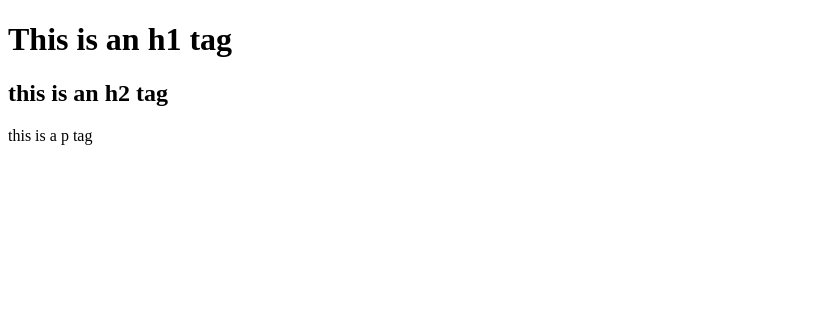
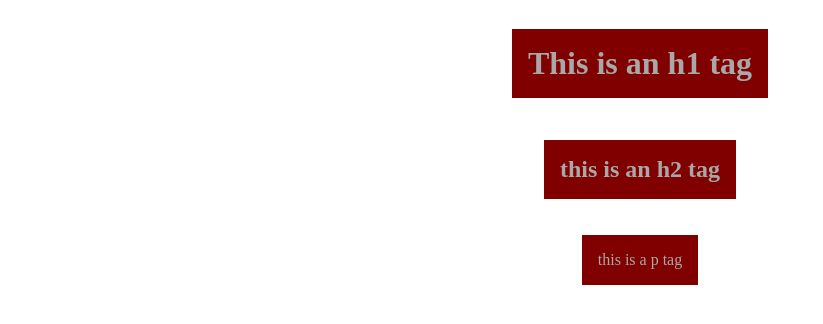
Before and after one commit to Jthapata/source-control-project, a plain HTML site: page index.html in a window 1280 px wide. Shown: the whole page, without its empty margins (0-823 px from the left). Drawn offline with Linux system fonts and the light colour scheme.

Commit message:
adding css file with styling and link to css in index.html

```diff
--- a/index.html
+++ b/index.html
@@ -3,6 +3,7 @@
 <head>
     <meta charset="UTF-8">
     <meta name="viewport" content="width=device-width, initial-scale=1.0">
+    <link rel="stylesheet" type="text/css" href="main.css">
     <title>Source Control Project</title>
 </head>
 <body>
--- /dev/null
+++ b/main.css
@@ -0,0 +1,21 @@
+body {
+    display: flex;
+    flex-direction: column;
+    justify-content: center;
+    align-items: center;
+}
+h1 {
+    padding: 1rem;
+    background-color: maroon;
+    color: rgb(168, 168, 168)
+}
+h2 {
+    padding: 1rem;
+    background-color: maroon;
+    color: rgb(168, 168, 168)
+}
+p {
+    padding: 1rem;
+    background-color: maroon;
+    color: rgb(168, 168, 168)
+}
```
